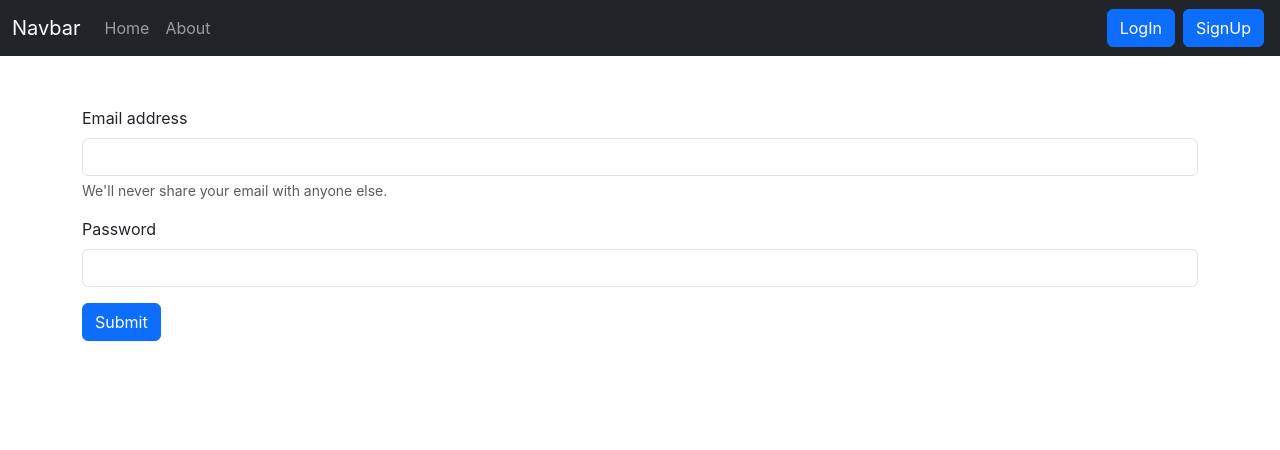
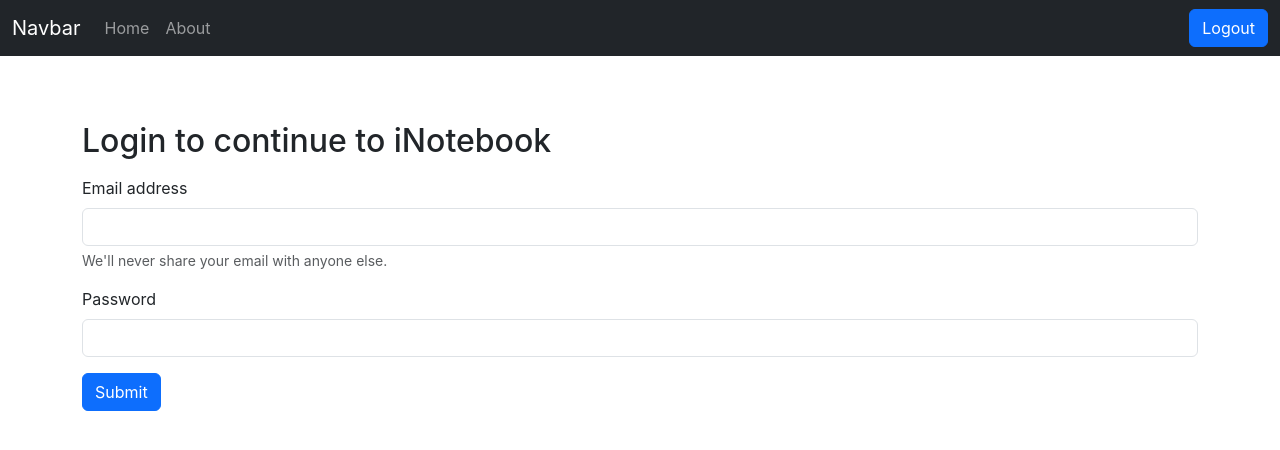
Before and after one commit to subedirajib01/inotebook_both, a React (Create React App) app: page /login in a window 1280 px wide. Shown: the top 450 px of the page. Built offline with nearby package versions, Linux system fonts and the light colour scheme; sample sign-in values are in the browser's storage.

Commit message:
final touch to the project iNotebook

```diff
--- a/src/Components/Login.js
+++ b/src/Components/Login.js
@@ -19,8 +19,8 @@
         if(json.success){
             //save the auth token and redirect
             localStorage.setItem('token',json.authtoken);
+            props.showAlert("LogIn Successfully","success");
             navigate("/");
-            props.showAlert("LogIn Successfully","success");
         }
         else{
         props.showAlert("Invalid details","danger");
@@ -34,9 +34,10 @@
 
     return (
         <>
-    <div>
-        <form onSubmit={handleSubmit}>
-    <div className="mb-3">
+    <div className="mt-2">
+        <h2 className="my-3">Login to continue to iNotebook</h2>
+    <form onSubmit={handleSubmit}>
+    <div className="my-3">
     <label htmlFor="email" className="form-label">Email address</label>
     <input type="email" className="form-control" id="email" value={credentials.email} onChange={onChange} name="email" aria-describedby="emailHelp"/>
     <div id="emailHelp" className="form-text">We'll never share your email with anyone else.</div>
--- a/src/Components/Navbar.js
+++ b/src/Components/Navbar.js
@@ -1,8 +1,13 @@
 import React, {useEffect } from "react";
 
-import {Link, useLocation} from "react-router-dom";
+import {Link, useLocation, useNavigate} from "react-router-dom";
 
 const Navbar = () => {
+    let navigate=useNavigate();
+    const handleLogout=()=>{
+        localStorage.removeItem("token");
+        navigate("/login");
+    }
     let location =useLocation();
     useEffect(()=>{
     // console.log(location.pathname)
@@ -24,10 +29,10 @@
             <Link className={`nav-link ${location.pathname==="/about" ? "active" :""}`} to="/about">About</Link>
         </li>
         </ul>
-        <form className="d-flex" role="search">
+        {!localStorage.getItem("token")? <form className="d-flex" role="search">
         <Link className="btn btn-primary mx-1" to="/login" role="button">LogIn</Link>
         <Link className="btn btn-primary mx-1" to="/signup" role="button">SignUp</Link>
-        </form>
+        </form>:<button onClick={handleLogout}className="btn btn-primary">Logout</button>}
     </div>
     </div>
 </nav>
--- a/src/Components/Notes.js
+++ b/src/Components/Notes.js
@@ -1,47 +1,53 @@
-import React, { useContext,useEffect,useRef,useState } from 'react'
+import React, { useContext, useEffect, useRef, useState } from 'react'
 import Noteitem from './Noteitem';
 import AddNote from './AddNote';
 import noteContext from '../Context/notes/noteContext';
+import { useNavigate } from 'react-router-dom';
 
 const Notes = (props) => {
     const context = useContext(noteContext);
-    const { notes, getNotes,editNote} = context;
+    let navigate = useNavigate();
+    const { notes, getNotes, editNote } = context;
+    const ref = useRef(null);
+    const refClose = useRef(null);
 
-    const ref=useRef(null);
-    const refClose=useRef(null);
+    const [note, setNote] = useState({ id: "", etitle: "", edescription: "", etag: "" });
 
-    const [note, setNote] = useState({ id:"",etitle: "", edescription: "", etag: "" });
+    // ✅ Fixed navigate issue
+    useEffect(() => {
+        if (localStorage.getItem("token")) {
+            getNotes()
+        } else {
+            navigate("/login");
+        }
+        //eslint-disable-next-line
+    }, []);
 
-    useEffect(()=>{
-        getNotes()
-        // eslint-disable-next-line
-    },[])
-
-    const updateNote=(currentNote)=>{
+    const updateNote = (currentNote) => {
         setNote({
             etitle: currentNote.title || "",
             edescription: currentNote.description || "",
             etag: currentNote.tag || "",
-    id:currentNote._id
+            id: currentNote._id
         });
         ref.current.click();
     }
 
-    const handleClick = (e) => {
-        editNote(note.id,note.etitle,note.edescription,note.etag);
+    const handleClick = () => {
+        editNote(note.id, note.etitle, note.edescription, note.etag);
         refClose.current.click();
-        props.showAlert("Updated successfully","success");
-    }
+        props.showAlert("Updated successfully", "success");
+    };
 
     const onChange = (e) => {
         setNote({ ...note, [e.target.name]: e.target.value });
-    }
+    };
 
     return (
         <>
             <AddNote showAlert={props.showAlert} />
 
-    <button ref={ref}  type="button" className="btn btn-primary d-none" data-bs-toggle="modal" data-bs-target="#exampleModal">
+            <button ref={ref} type="button" className="btn btn-primary d-none" data-bs-toggle="modal" data-bs-target="#exampleModal">
                 Launch demo modal
             </button>
 
@@ -59,7 +65,7 @@
                                     <input type="text" className="form-control"
                                         id="etitle" name="etitle"
                                         value={note.etitle}
-                        onChange={onChange} minLength={5} required/>
+                                        onChange={onChange} minLength={5} required />
                                 </div>
 
                                 <div className="mb-3">
@@ -67,7 +73,7 @@
                                     <input type="text" className="form-control"
                                         id="edescription" name="edescription"
                                         value={note.edescription}
-                        onChange={onChange} minLength={5} required/>
+                                        onChange={onChange} minLength={5} required />
                                 </div>
 
                                 <div className="mb-3">
@@ -77,31 +83,27 @@
                                         value={note.etag}
                                         onChange={onChange} />
                                 </div>
-                {/* <button type="submit" className="btn btn-primary" onClick={handleClick}>
-                    Add Note
-                </button> */}
                             </form>
                         </div>
                         <div className="modal-footer">
                             <button ref={refClose} type="button" className="btn btn-secondary" data-bs-dismiss="modal">Close</button>
-        <button disabled={note.etitle.length<5 || note.edescription.length<5} type="button" className="btn btn-primary" onClick={handleClick}>Update Note</button>
+                            <button disabled={note.etitle.length < 5 || note.edescription.length < 5} type="button" className="btn btn-primary" onClick={handleClick}>Update Note</button>
                         </div>
                     </div>
                 </div>
             </div>
 
-
             <div className="row my-3">
                 <h1>Your Notes</h1>
                 <div className="container mx-2">
-        {notes.length===0 && 'No notes to display'}
+                    {notes.length === 0 && 'No notes to display'}
                 </div>
-        {notes.map((note)=>{
-            return <Noteitem key={note._id} updateNote={updateNote} showAlert={props.showAlert} note={note}/>
+                {notes.map((note) => {
+                    return <Noteitem key={note._id} updateNote={updateNote} showAlert={props.showAlert} note={note} />
                 })}
             </div>
         </>
     )
 }
 
-export default Notes
+export default Notes;
--- a/src/Components/Signup.js
+++ b/src/Components/Signup.js
@@ -38,9 +38,10 @@
 
   return (
     <>
-      <div className="container">
+      <div className="container mt-2">
+        <h2 className="my-3">Create an account to use iNotebook</h2>
         <form onSubmit={handleSubmit}>
-          <div className="mb-3">
+          <div className="my-3">
             <label htmlFor="name" className="form-label">
               Name
             </label>
--- a/src/Context/notes/NoteState.js
+++ b/src/Context/notes/NoteState.js
@@ -5,7 +5,7 @@
     const host = "http://localhost:5000"
     const notesInitial = []
     const [notes, setNotes] = useState(notesInitial)
-    const authToken="eyJhbGciOiJIUzI1NiIsInR5cCI6IkpXVCJ9.eyJ1c2VyIjp7ImlkIjoiNjkxZGFjM2IwZjA3ZDJhMzkzMjU2ZGM0In0sImlhdCI6MTc2MzU1MjMxNX0.dE0Ghx0wId4SOcYVxX4aQ9pzoKK1GSbpdEkxRFbyqDY"
+    // const authToken="eyJhbGciOiJIUzI1NiIsInR5cCI6IkpXVCJ9.eyJ1c2VyIjp7ImlkIjoiNjkxZGFjM2IwZjA3ZDJhMzkzMjU2ZGM0In0sImlhdCI6MTc2MzU1MjMxNX0.dE0Ghx0wId4SOcYVxX4aQ9pzoKK1GSbpdEkxRFbyqDY"
 
   // Get all Notes
 const getNotes = async () => {
@@ -14,7 +14,7 @@
     method: 'GET',
     headers: {
         'Content-Type': 'application/json',
-        "auth-token":authToken
+        "auth-token":localStorage.getItem('token')
     }
     });
     const json = await response.json()
@@ -29,7 +29,7 @@
         method: 'POST',
         headers: {
         'Content-Type': 'application/json',
-        "auth-token":authToken
+        "auth-token":localStorage.getItem('token')
         },
         body: JSON.stringify({title, description, tag})
     });
@@ -37,21 +37,21 @@
     setNotes(notes.concat(note));
 }
 
-
   // Delete a Note
     const deleteNote = async (id) => {
         const response = await fetch(`${host}/api/notes/deletenote/${id}`, {
         method: 'DELETE',
         headers: {
         'Content-Type': 'application/json',
-        "auth-token":authToken
+        "auth-token":localStorage.getItem('token')
         },
     });
     const json =response.json();
+    console.log(json);
+
     const newNotes = notes.filter((note) => { return note._id !== id })
     setNotes(newNotes);
     }
-
 
 //   Edit a Note
     const editNote = async (id, title, description, tag) => {
@@ -59,13 +59,12 @@
         method: 'PUT',
         headers: {
         'Content-Type': 'application/json',
-        "auth-token":authToken
+        "auth-token":localStorage.getItem('token')
         },
         body: JSON.stringify({title, description, tag})
     });
-
     const json = await response.json();
-
+    console.log(json);
 
     let newNotes = JSON.parse(JSON.stringify(notes))
     // Logic to edit in client
@@ -81,7 +80,6 @@
     setNotes(newNotes);
 }
 
-
 return (
     <NoteContext.Provider value={{ notes, addNote, deleteNote, editNote, getNotes }}>
     {props.children}
```
Lines whose indentation alone changed are shown as unchanged.
